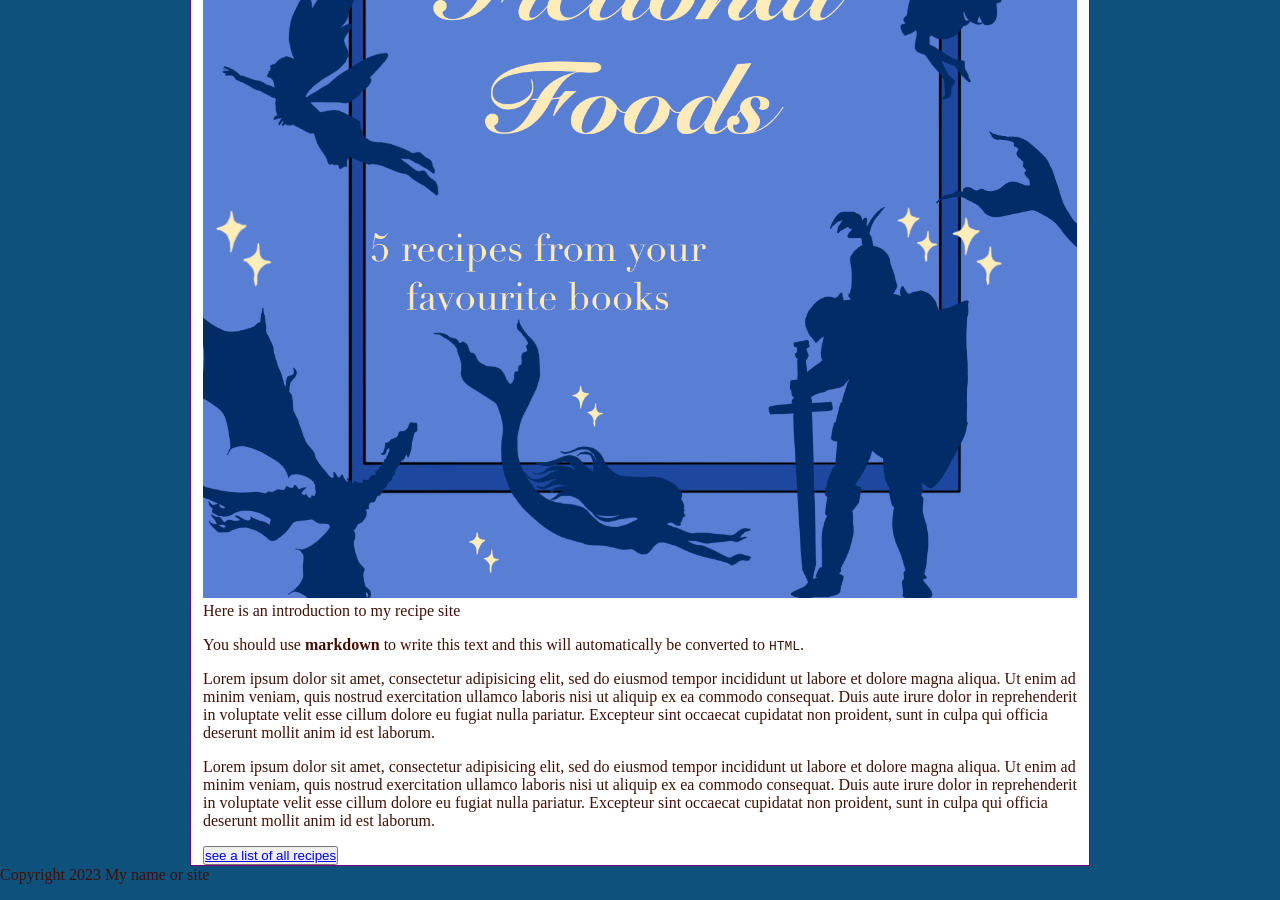
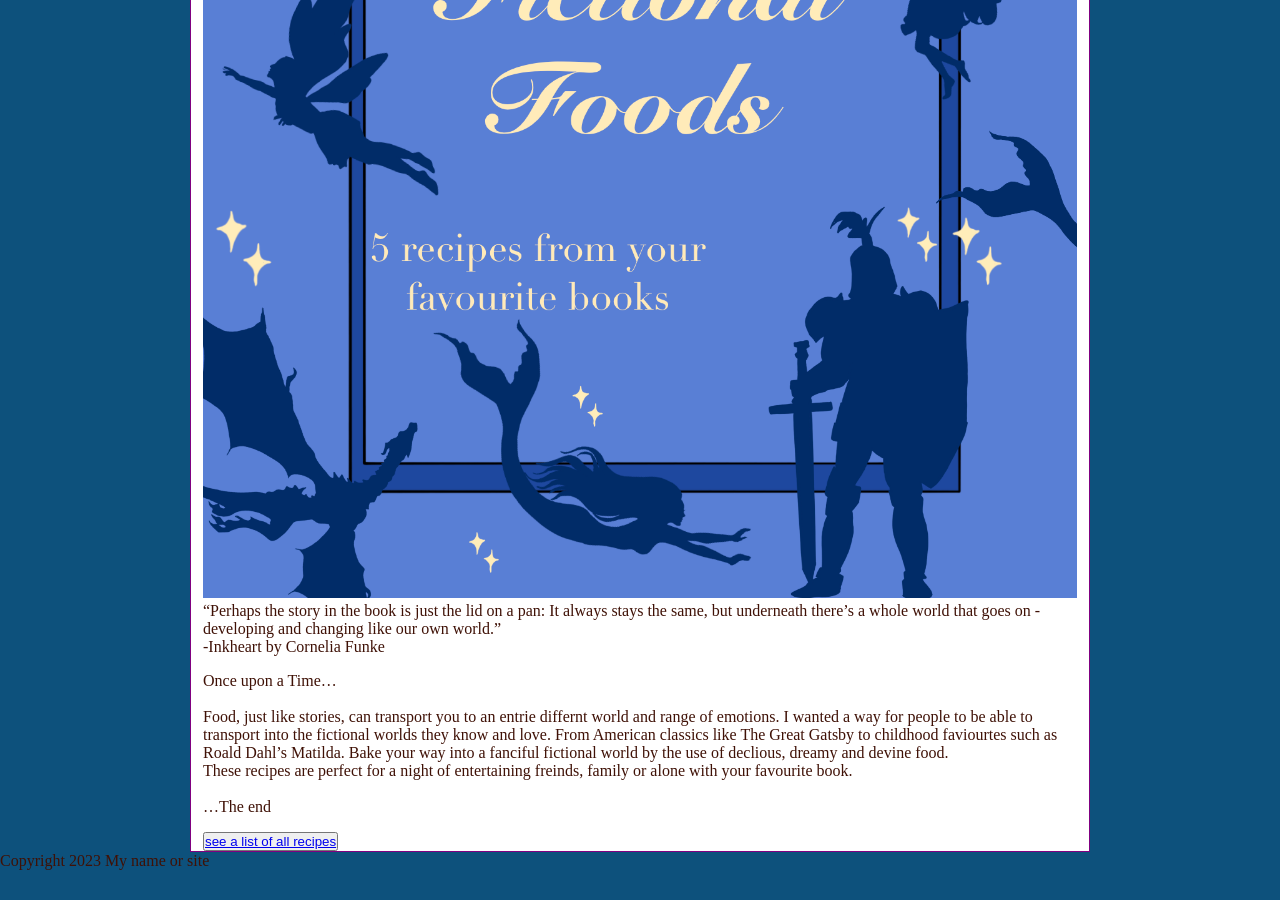
Before and after one commit to izzymlawton/fantasy-recipes, a Jekyll site: the page built from home/index.md, in a window 1280 px wide and 900 px high, scrolled down 638 px. Built offline with Jekyll 4.4.1, drawn with Linux system fonts in a browser that asks for light colours.

Commit message:
Update Home Page “index”

```diff
--- a/home/index.md
+++ b/home/index.md
@@ -6,11 +6,12 @@ layout: recipeshome
 published: true
 date: 2023-02-21T12:42:50.738Z
 ---
+“Perhaps the story in the book is just the lid on a pan: It always stays the same, but underneath there’s a whole world that goes on - developing and changing like our own world.”\
+-Inkheart by Cornelia Funke
 
-Here is an introduction to my recipe site
-
-You should use **markdown** to write this text and this will automatically be converted to `HTML`.
-
-Lorem ipsum dolor sit amet, consectetur adipisicing elit, sed do eiusmod tempor incididunt ut labore et dolore magna aliqua. Ut enim ad minim veniam, quis nostrud exercitation ullamco laboris nisi ut aliquip ex ea commodo consequat. Duis aute irure dolor in reprehenderit in voluptate velit esse cillum dolore eu fugiat nulla pariatur. Excepteur sint occaecat cupidatat non proident, sunt in culpa qui officia deserunt mollit anim id est laborum.
-
-Lorem ipsum dolor sit amet, consectetur adipisicing elit, sed do eiusmod tempor incididunt ut labore et dolore magna aliqua. Ut enim ad minim veniam, quis nostrud exercitation ullamco laboris nisi ut aliquip ex ea commodo consequat. Duis aute irure dolor in reprehenderit in voluptate velit esse cillum dolore eu fugiat nulla pariatur. Excepteur sint occaecat cupidatat non proident, sunt in culpa qui officia deserunt mollit anim id est laborum.
+Once upon a Time...\
+\
+Food, just like stories, can transport you to an entrie differnt world and range of emotions. I wanted a way for people to be able to transport into the fictional worlds they know and love. From American classics like The Great Gatsby to childhood faviourtes such as Roald Dahl's Matilda. Bake your way into a fanciful fictional world by the use of declious, dreamy and devine food.\
+These recipes are perfect for a night of entertaining freinds, family or alone with your favourite book.\
+\
+...The end
```
